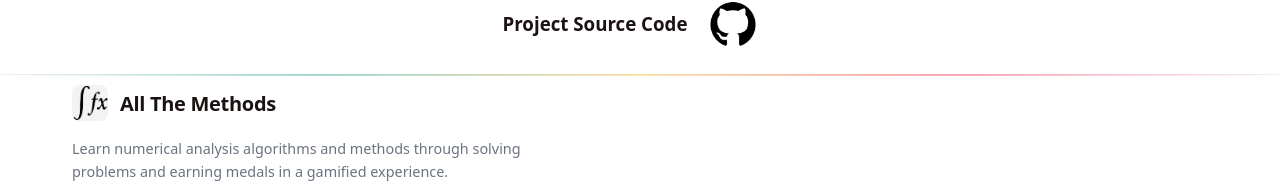
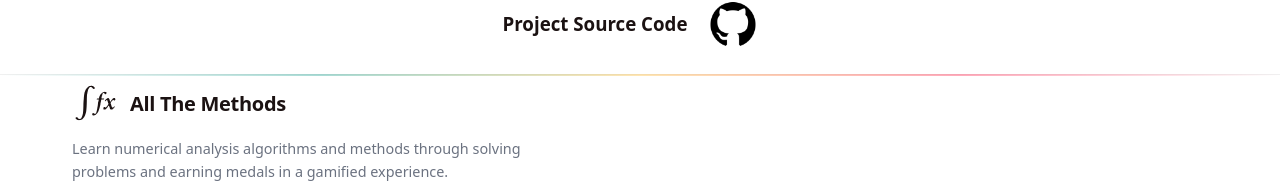
Before and after one commit to sotosAdis92/AllTheMethods, a React (Vite) app in the folder clientside/: page / in a window 1280 px wide. Shown: the part 1245-1428 px from the top of the page. Built offline with nearby package versions, Linux system fonts and the light colour scheme.

Commit message:
Added logo to the footer

```diff
--- a/clientside/src/Components/Footer/Footer.jsx
+++ b/clientside/src/Components/Footer/Footer.jsx
@@ -1,4 +1,3 @@
-import img1 from "../../assets/logo.JPG";
 import "./Footer.css";
 const Footer = () => {
   const date = new Date();
@@ -9,7 +8,122 @@ const Footer = () => {
         <div className="footerContent">
           <div className="footerTop">
             <div className="nameOfApp">
-              <img src={img1} alt={img1}></img>
+              <svg
+                version="1.0"
+                xmlns="http://www.w3.org/2000/svg"
+                width="46"
+                height="36"
+                viewBox="0 0 362.000000 308.000000"
+                preserveAspectRatio="xMidYMid meet"
+              >
+                <g
+                  transform="translate(0.000000,308.000000) scale(0.100000,-0.100000)"
+                  fill="var(--text-primary-color)"
+                  stroke="none"
+                >
+                  <path
+                    d="M1425 3000 c-11 -5 -41 -9 -67 -9 -27 -1 -48 -5 -48 -11 0 -5 -9 -10
+                -20 -10 -11 0 -20 -7 -20 -15 0 -8 -6 -15 -14 -15 -8 0 -16 -3 -18 -7 -1 -5
+                -16 -15 -33 -24 -16 -10 -34 -26 -40 -38 -5 -12 -13 -21 -18 -21 -15 0 -77
+                -70 -77 -87 0 -10 -11 -27 -25 -37 -14 -10 -25 -25 -25 -32 0 -8 -4 -14 -10
+                -14 -5 0 -10 -11 -10 -25 0 -14 -4 -25 -10 -25 -5 0 -10 -13 -10 -30 0 -16 -4
+                -30 -10 -30 -5 0 -10 -16 -10 -35 0 -23 -5 -35 -14 -35 -7 0 -16 -12 -19 -27
+                -3 -16 -11 -48 -17 -73 -23 -90 -48 -296 -59 -492 -5 -87 -13 -163 -17 -170
+                -4 -6 -11 -183 -16 -392 -9 -395 -19 -578 -38 -681 -6 -33 -13 -77 -16 -97 -4
+                -21 -10 -38 -15 -38 -5 0 -9 -16 -9 -36 0 -19 -7 -42 -15 -50 -8 -9 -15 -26
+                -15 -39 0 -13 -4 -27 -10 -30 -5 -3 -10 -15 -10 -26 0 -10 -4 -19 -10 -19 -5
+                 0 -10 -8 -10 -18 0 -10 -9 -24 -20 -32 -11 -8 -20 -25 -20 -37 0 -16 -6 -23
+                -18 -23 -10 0 -28 -9 -40 -20 -16 -15 -35 -20 -82 -20 -33 0 -60 4 -60 10 0 6
+                -9 10 -21 10 -23 0 -49 22 -49 42 0 17 -44 68 -59 68 -6 0 -11 5 -11 10 0 6
+                -23 10 -50 10 -41 0 -56 -5 -75 -25 -44 -43 -26 -88 58 -150 15 -11 27 -25 27
+                -32 0 -7 9 -13 20 -13 11 0 20 -4 20 -10 0 -5 15 -10 34 -10 19 0 38 -4 41
+                -10 3 -5 37 -10 76 -10 39 0 69 4 69 10 0 6 27 10 60 10 33 0 60 4 60 10 0 6
+                9 10 20 10 11 0 20 5 20 11 0 17 27 39 47 39 10 0 25 9 33 19 7 11 17 18 22
+                15 4 -3 8 2 8 10 0 9 5 16 10 16 6 0 10 5 10 11 0 11 25 39 35 39 12 0 35 29
+                35 44 0 9 5 16 10 16 6 0 10 7 10 15 0 8 5 15 10 15 6 0 10 9 10 20 0 11 5 20
+                10 20 6 0 10 11 10 25 0 16 6 25 15 25 10 0 15 10 15 30 0 17 5 30 10 30 6 0
+                10 16 10 35 0 19 3 35 8 35 9 0 32 73 32 104 0 13 5 26 12 28 7 3 16 35 20 74
+                4 38 13 105 19 149 20 157 29 326 39 730 12 529 18 633 36 672 7 17 14 51 14
+                76 0 25 5 49 10 52 6 3 10 24 10 46 0 21 5 39 10 39 6 0 10 15 10 34 0 19 5
+                38 10 41 6 3 10 22 10 41 0 19 5 34 10 34 6 0 10 9 10 20 0 11 7 20 15 20 9 0
+                15 9 15 25 0 14 4 25 8 25 5 0 15 12 23 27 19 37 46 63 64 63 8 0 15 5 15 10
+                0 14 111 12 143 -2 15 -7 27 -19 27 -25 0 -7 7 -13 15 -13 8 0 15 -6 15 -14 0
+                -7 14 -27 30 -44 17 -18 30 -36 30 -42 0 -5 25 -10 55 -10 32 0 55 4 55 11 0
+                14 25 39 39 39 6 0 11 14 11 30 0 20 -5 30 -15 30 -8 0 -15 5 -15 11 0 6 -18
+                28 -40 49 -22 21 -40 42 -40 47 0 11 -59 33 -88 33 -11 0 -24 5 -27 10 -7 12
+                -122 12 -150 0z"
+                  />
+                  <path
+                    d="M2615 2490 c-3 -5 -19 -10 -36 -10 -16 0 -29 -4 -29 -10 0 -5 -16
+              -10 -35 -10 -24 0 -35 -5 -35 -15 0 -8 -7 -15 -15 -15 -8 0 -15 -4 -15 -10 0
+              -5 -7 -10 -15 -10 -8 0 -15 -4 -15 -8 0 -5 -16 -14 -35 -22 -19 -8 -35 -17
+              -35 -21 0 -4 -16 -23 -35 -42 -19 -19 -35 -38 -35 -42 0 -3 -7 -13 -15 -21 -8
+              -8 -11 -22 -8 -31 4 -11 3 -14 -5 -9 -7 4 -12 1 -12 -8 0 -9 -4 -16 -10 -16
+              -5 0 -10 -13 -10 -30 0 -20 -5 -30 -15 -30 -10 0 -15 -11 -15 -35 0 -19 -4
+              -35 -10 -35 -5 0 -10 -13 -10 -30 0 -16 -4 -30 -10 -30 -5 0 -10 -16 -10 -35
+              l0 -35 -75 0 c-60 0 -75 -3 -75 -15 0 -8 -7 -15 -15 -15 -8 0 -15 -9 -15 -20
+              0 -11 -4 -20 -10 -20 -5 0 -10 -4 -10 -10 0 -6 37 -10 91 -10 l91 0 -6 -42
+              c-4 -24 -9 -64 -12 -90 -4 -30 -11 -48 -19 -48 -9 0 -15 -21 -19 -62 -30 -308
+              -35 -348 -46 -373 -5 -11 -11 -40 -15 -65 -17 -136 -23 -168 -33 -193 -7 -16
+              -12 -41 -12 -57 0 -16 -4 -39 -9 -52 -5 -13 -14 -43 -21 -68 -7 -25 -16 -53
+              -21 -62 -5 -10 -9 -27 -9 -38 0 -11 -4 -20 -10 -20 -5 0 -10 -7 -10 -15 0 -8
+              -7 -15 -15 -15 -8 0 -15 -4 -15 -10 0 -5 -25 -10 -55 -10 -30 0 -55 5 -55 10
+              0 6 -9 10 -20 10 -11 0 -23 7 -26 15 -4 8 -15 15 -25 15 -10 0 -19 5 -19 10 0
+              15 -29 12 -46 -4 -8 -8 -14 -21 -14 -30 0 -8 -4 -18 -10 -21 -5 -3 -10 -15
+              -10 -25 0 -10 -6 -21 -12 -24 -10 -5 -10 -7 0 -12 6 -3 12 -15 12 -26 0 -27
+              24 -48 54 -48 14 0 26 -4 26 -10 0 -5 16 -10 35 -10 19 0 35 5 35 10 0 6 16
+              10 35 10 19 0 35 5 35 10 0 6 7 10 16 10 8 0 21 6 28 12 7 7 30 27 50 43 69
+              54 76 62 76 84 0 14 6 21 20 21 11 0 24 8 27 17 4 10 15 25 25 34 10 9 18 26
+              18 38 0 11 5 21 10 21 6 0 10 9 10 20 0 11 7 20 15 20 9 0 15 9 15 25 0 14 5
+              25 10 25 6 0 10 13 10 29 0 17 5 33 10 36 6 3 10 19 10 36 0 16 5 29 10 29 6
+              0 10 9 10 20 0 11 5 20 10 20 6 0 10 20 10 44 0 24 5 46 11 48 11 4 23 52 36
+              141 3 20 9 40 14 43 5 3 9 25 9 49 0 24 5 47 10 50 6 3 10 39 10 80 0 55 4 74
+              15 79 11 4 15 20 15 55 0 27 5 53 10 56 6 3 10 28 10 55 0 27 5 52 10 55 6 3
+              10 15 10 26 0 17 8 19 98 19 93 0 100 1 120 25 12 14 22 34 22 45 0 19 -7 20
+              -110 20 l-110 0 0 65 c0 37 4 65 10 65 6 0 10 20 10 45 0 33 4 45 15 45 10 0
+              15 10 15 29 0 17 5 33 10 36 6 3 10 24 10 45 0 21 5 42 10 45 6 3 10 13 10 21
+              0 8 11 26 25 39 31 32 94 35 115 5 8 -11 20 -20 27 -20 7 0 13 -5 13 -10 0
+              -19 48 -60 70 -60 11 0 20 4 20 9 0 5 9 11 20 14 12 3 20 14 20 26 0 12 4 21
+              8 21 14 0 35 54 23 58 -6 2 -11 13 -11 24 0 11 -8 22 -20 25 -11 3 -20 9 -20
+              14 0 5 -13 9 -29 9 -17 0 -33 5 -36 10 -3 6 -19 10 -35 10 -16 0 -32 -4 -35
+              -10z"
+                  />
+                  <path
+                    d="M2872 1950 c-12 -11 -25 -20 -30 -20 -5 0 -34 -25 -66 -55 -31 -30
+              -61 -55 -66 -55 -6 0 -10 -7 -10 -15 0 -8 -4 -15 -10 -15 -5 0 -10 -9 -10 -20
+              0 -11 -4 -20 -10 -20 -5 0 -10 -9 -10 -20 0 -11 5 -20 10 -20 6 0 10 -7 10
+              -16 0 -23 44 -14 48 10 5 25 47 66 67 66 8 0 15 5 15 10 0 17 20 11 45 -15 16
+              -15 25 -36 25 -55 0 -16 5 -30 10 -30 6 0 10 -13 10 -30 0 -16 4 -30 9 -30 5
+              0 9 -6 8 -12 -2 -52 4 -78 18 -78 10 0 15 -10 15 -28 0 -15 5 -33 12 -40 9 -9
+              5 -17 -15 -35 -15 -12 -27 -30 -27 -40 0 -9 -4 -17 -10 -17 -5 0 -10 -7 -10
+              -16 0 -9 -13 -29 -30 -44 -16 -15 -30 -37 -30 -49 0 -12 -5 -21 -10 -21 -12 0
+              -60 -45 -60 -55 0 -18 -33 -35 -65 -35 -36 0 -65 18 -65 39 0 23 -53 11 -81
+              -19 -26 -27 -29 -37 -29 -96 0 -43 5 -70 14 -80 17 -16 156 -20 156 -4 0 6 5
+              10 10 10 6 0 26 16 46 35 19 19 39 35 44 35 6 0 10 9 10 20 0 11 4 20 10 20
+              17 0 60 50 60 70 0 11 5 20 10 20 6 0 10 8 10 18 0 10 9 24 19 32 11 7 18 17
+              15 21 -2 4 5 10 16 14 11 3 20 15 20 26 0 10 3 19 6 19 13 0 34 -30 34 -49 0
+              -12 5 -21 10 -21 6 0 10 -13 10 -30 0 -20 5 -30 15 -30 10 0 15 -10 15 -34 0
+              -19 5 -38 10 -41 6 -3 10 -17 10 -31 0 -36 36 -94 59 -94 6 0 11 -4 11 -10 0
+              -6 30 -10 69 -10 62 0 71 3 99 30 18 16 35 30 40 30 4 0 16 12 27 27 11 15 37
+              44 58 64 20 20 37 44 37 52 0 8 6 18 13 21 10 5 10 7 0 12 -7 3 -13 12 -13 19
+              0 27 -17 24 -53 -9 -21 -19 -37 -37 -37 -41 0 -14 -29 -35 -48 -35 -11 0 -22
+              -6 -24 -12 -6 -17 -38 14 -38 36 0 9 -4 16 -10 16 -5 0 -10 7 -10 15 0 8 -7
+              15 -15 15 -10 0 -15 11 -15 35 0 19 -4 35 -10 35 -5 0 -10 15 -10 34 0 19 -4
+              38 -10 41 -5 3 -10 17 -10 31 0 13 -4 33 -10 44 -5 11 -14 29 -20 40 -12 25
+              -13 90 -1 90 5 0 14 13 19 29 13 36 51 81 69 81 7 0 13 7 13 15 0 8 5 15 10
+              15 6 0 10 7 10 16 0 20 24 44 44 44 9 0 16 5 16 10 0 18 60 11 82 -10 12 -11
+              32 -20 45 -20 29 0 73 42 73 70 0 11 5 20 10 20 6 0 10 9 10 19 0 11 -4 23
+              -10 26 -5 3 -10 15 -10 26 0 10 -4 19 -9 19 -5 0 -13 9 -16 20 -5 16 -15 20
+              -56 20 -27 0 -49 -4 -49 -10 0 -5 -9 -10 -20 -10 -11 0 -20 -4 -20 -10 0 -5
+              -7 -10 -15 -10 -8 0 -15 -7 -15 -15 0 -8 -7 -15 -15 -15 -9 0 -19 -8 -22 -17
+              -8 -21 -48 -63 -60 -63 -5 0 -15 -15 -22 -32 -8 -18 -23 -40 -33 -49 -10 -9
+              -18 -21 -18 -28 0 -6 -4 -11 -10 -11 -5 0 -9 -3 -9 -7 3 -21 -2 -33 -16 -33
+              -8 0 -15 -4 -15 -10 0 -5 -4 -10 -10 -10 -5 0 -10 13 -10 28 0 16 -3 32 -7 36
+              -12 11 -33 80 -33 108 0 15 -7 33 -15 42 -8 8 -15 22 -15 30 0 9 -4 16 -10 16
+              -5 0 -10 5 -10 10 0 6 -11 22 -25 35 -30 31 -82 33 -113 5z"
+                  />
+                </g>
+              </svg>
               <h3>All The Methods</h3>
             </div>
             <div className="footerDesc">
```
